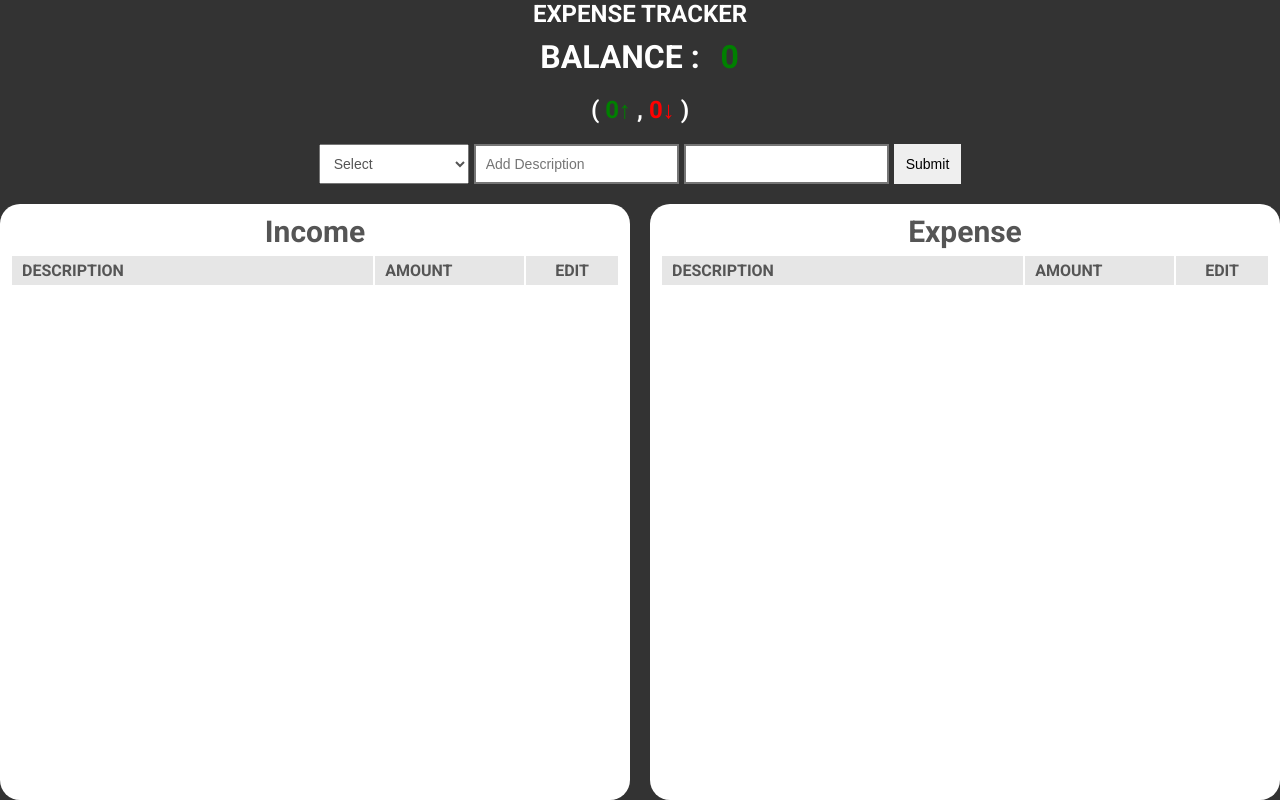
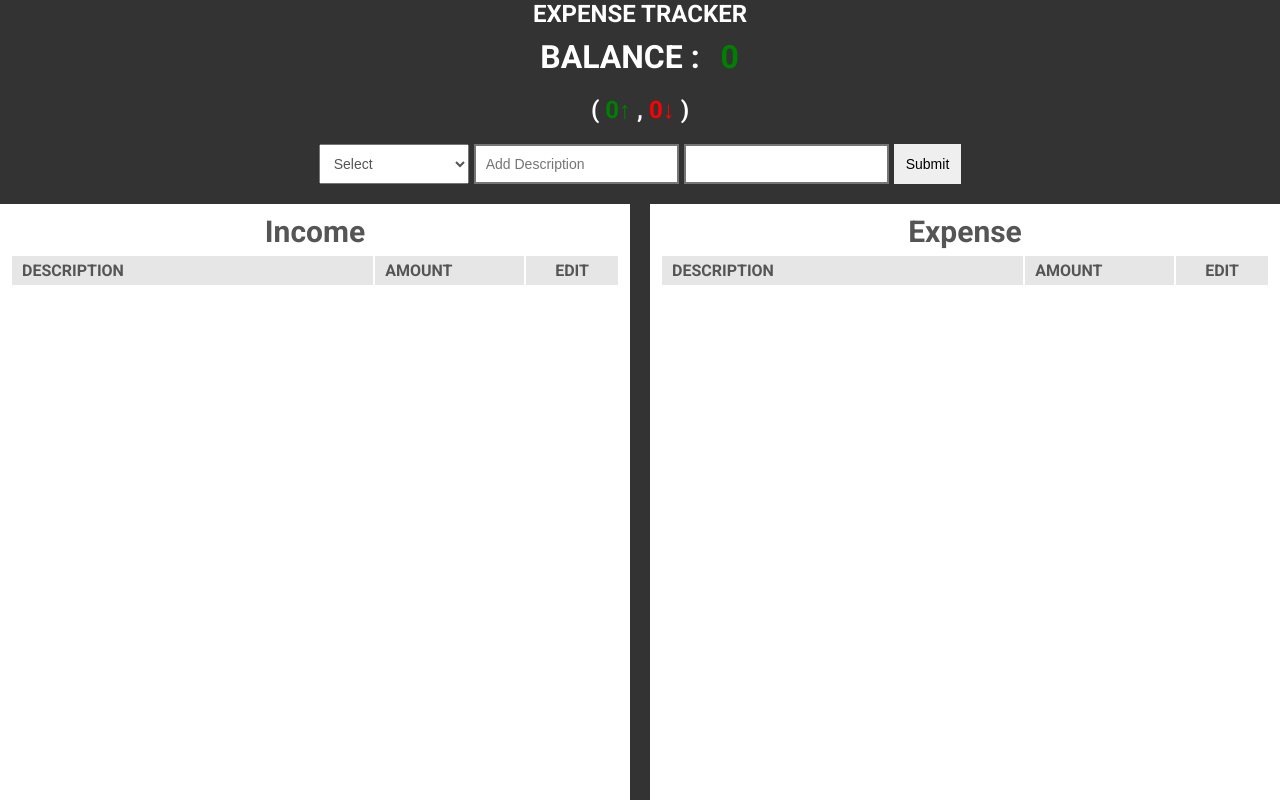
Before and after one commit to divyang-softrefine/expense-tracker, a website built with Parcel: page index.html in a window 1280 px wide. Built offline with nearby package versions, Linux system fonts and the light colour scheme.

Commit message:
removed border-radius on tables

```diff
--- a/src/sass/main.scss
+++ b/src/sass/main.scss
@@ -67,8 +67,6 @@ $text-default : #555;
     flex-flow: column;
     overflow: hidden;
     background-color: #fff;
-
-    border-radius: 2rem;
     padding : 1rem;
 }
 
```
Also changed, not shown: 2 other files.
